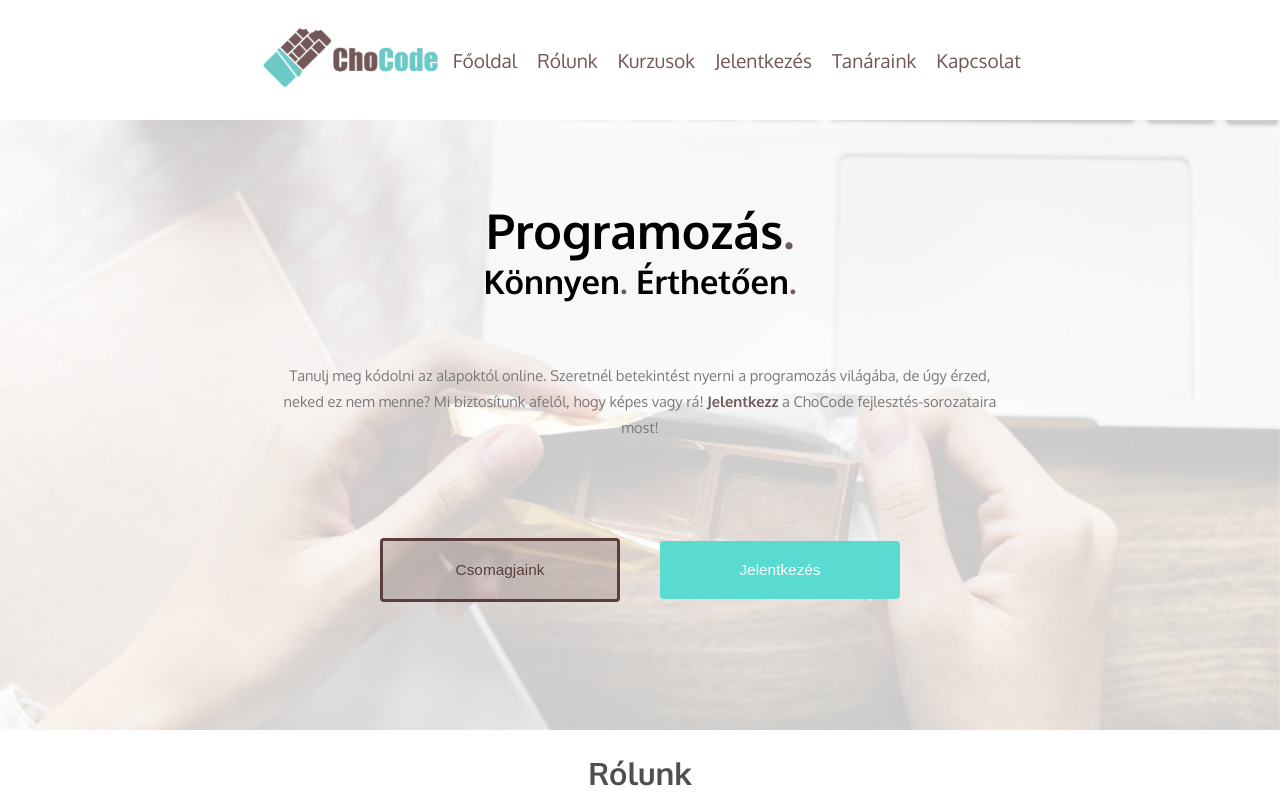
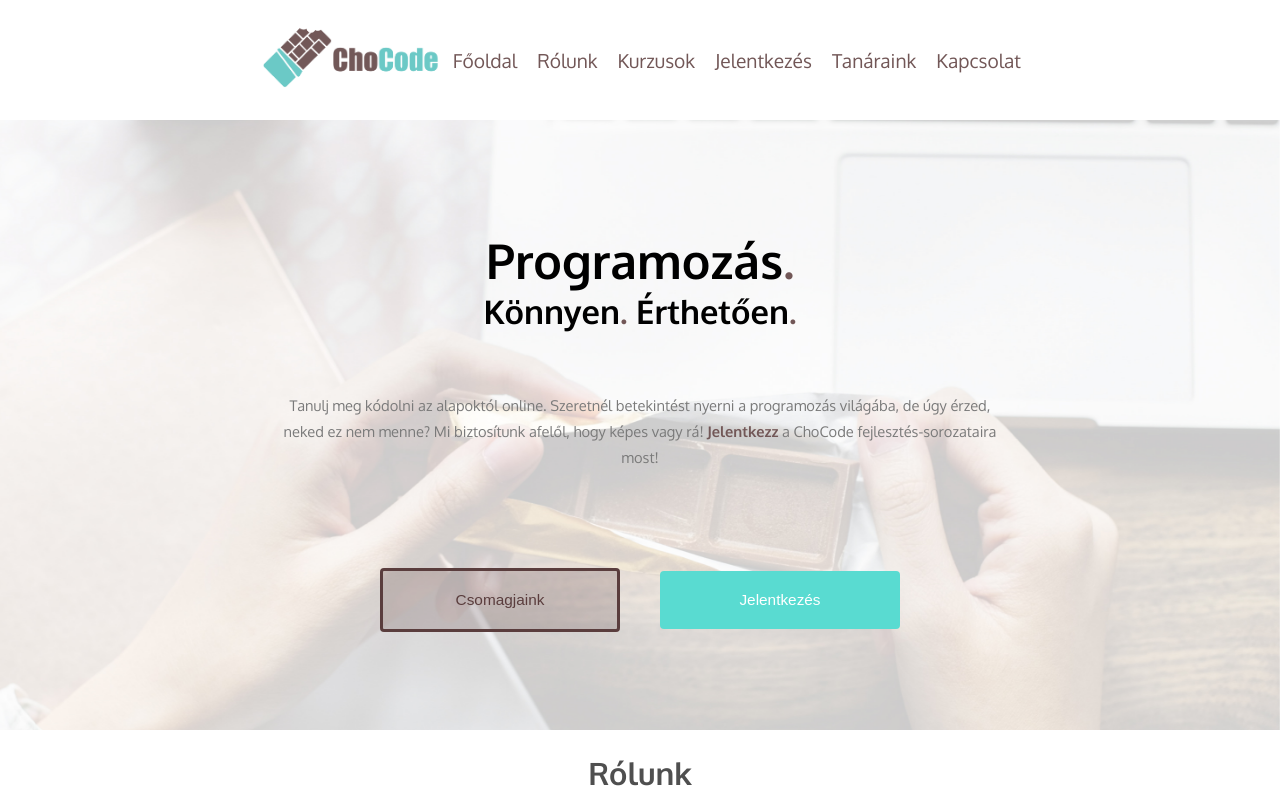
Before and after one commit to ferzs1/chocode-react, a React (Create React App) app: page / in a window 1280 px wide. Shown: the top 800 px of the page. Built offline with nearby package versions, Linux system fonts and the light colour scheme.

Commit message:
Small fixes

```diff
--- a/src/components/Navigation/Toolbar/Toolbar.js
+++ b/src/components/Navigation/Toolbar/Toolbar.js
@@ -12,7 +12,7 @@ class Toolbar extends Component {
                 <div className={classes.InnerToolbar}>
                     <DrawerToggle clicked={this.props.toggleSideDrawer}/>
                     <div className={classes.Logo}>
-                        <img src={logo} />
+                        <img src={logo} alt="" />
                     </div>
                     <nav className={classes.DesktopOnly}>
                         <NavigationItems />
--- a/src/components/UI/Header/Header.js
+++ b/src/components/UI/Header/Header.js
@@ -6,7 +6,6 @@ import Button from '../Button/Button';
 
 const header = (props) => {
     return (
-        // <Aux>
         <ParallaxBanner
             // style={{height: '650px', width:'100vw', padding: '0', margin: '0'}}
             // layers={[{ image: img, speed: -90}]}
@@ -23,7 +22,6 @@ const header = (props) => {
             </div>
             <ParallaxBannerLayer image={img} speed={-90} style={{zIndex: '-100', backgroundSize: 'cover', inset: '-300px 0'}}/>
         </ParallaxBanner>
-        // </Aux>
     );
 };
 
--- a/src/components/UI/Header/Header.module.css
+++ b/src/components/UI/Header/Header.module.css
@@ -4,7 +4,7 @@
 }
 
 .Header h1 {
-    padding-top: 120px;
+    padding-top: 150px;
 }
 
 .Dot {
```
Lines whose indentation alone changed are shown as unchanged.
